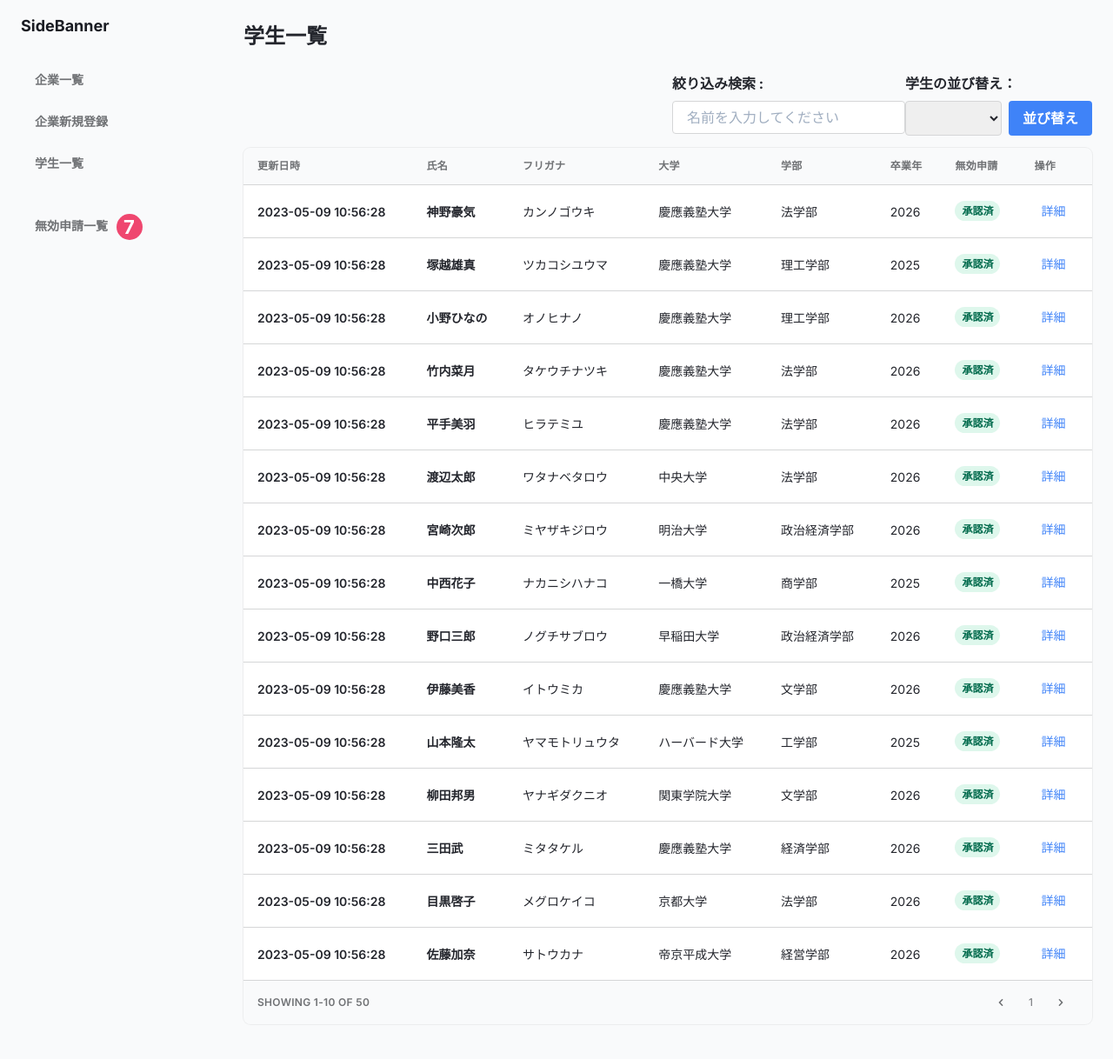
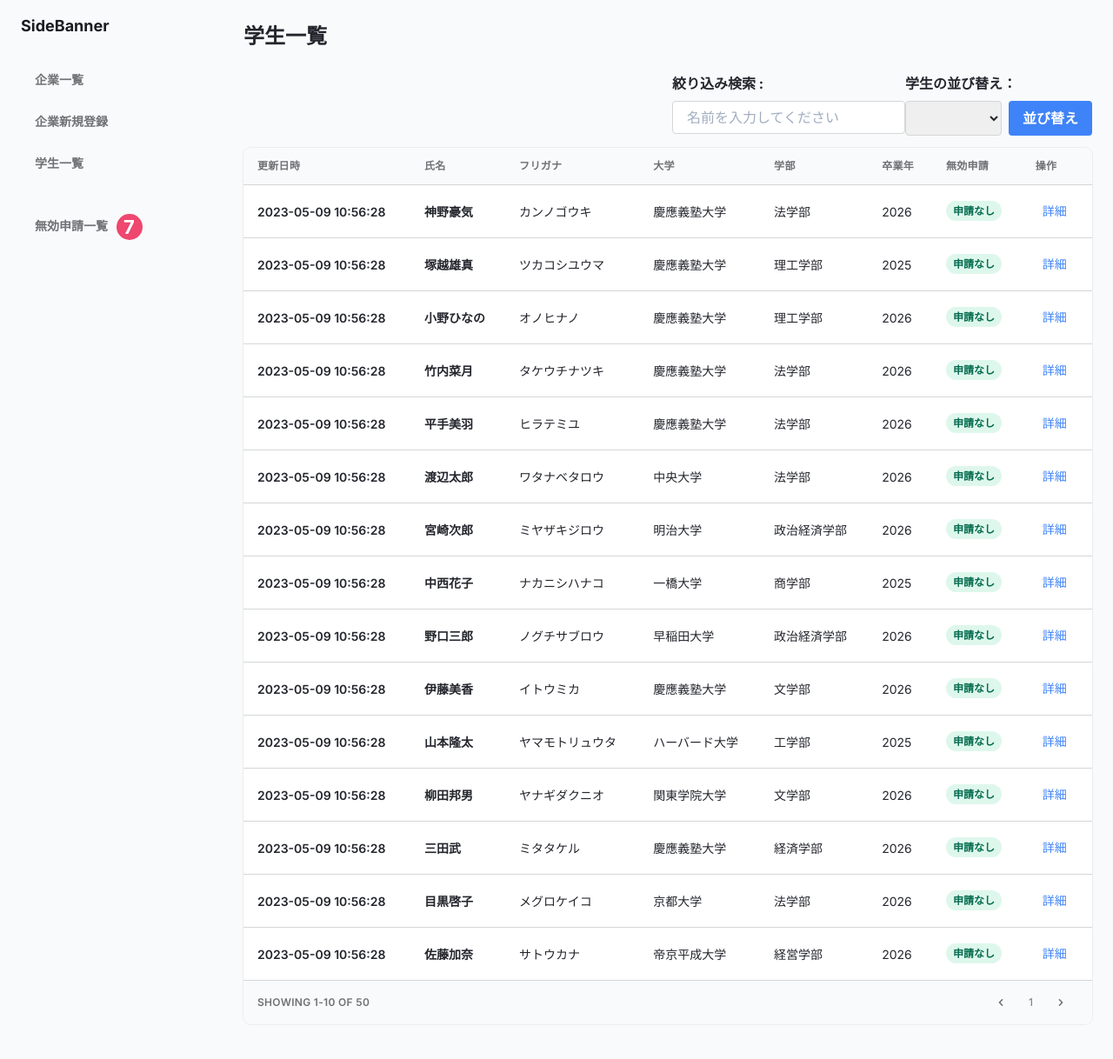
Before and after one commit to Yuma-Tsukakoshi/team_development, a PHP site: page /boozer_student.php in a window 1280 px wide. Shown: the top 1218 px of the page at 87% size. Run offline with PHP 8.4, Linux system fonts and the light colour scheme; data comes from the database, SQL or seed files in the repository; some libraries are stand-ins or nearby versions.

Commit message:
fix：student.phpで承認済み⇒申請無しに変更

```diff
--- a/src/admin/boozer_student.php
+++ b/src/admin/boozer_student.php
@@ -129,7 +129,7 @@ if (isset($_SESSION['sort'])) {
                       <td class="px-4 py-3 text-xs">
                         <span class="px-2 py-1 font-semibold leading-tight text-green-700 bg-green-100 rounded-full">
                           <!-- 色の設定はクラスの付加でjqueryで行う 無効申請-->
-                          承認済
+                          申請なし
                         </span>
                       </td>
                       <td class="px-4 py-3">
```
